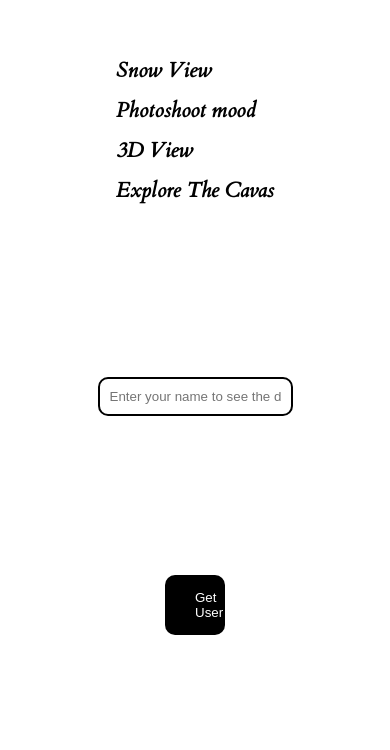
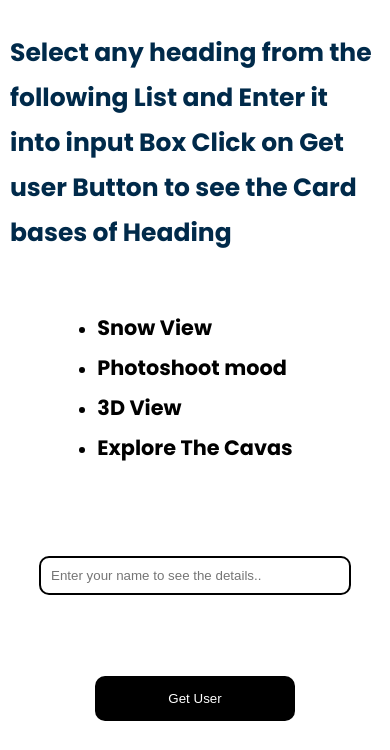
Before and after one commit to Daniyal-Aslam/Display-Cards-using-JS, a plain HTML site: page index.html in a window 390 px wide. Drawn offline with Linux system fonts and the light colour scheme.

Commit message:
Responsive Issue Resolve

```diff
--- a/index.html
+++ b/index.html
@@ -3,11 +3,11 @@
     <meta charset="UTF-8">
     <meta http-equiv="X-UA-Compatible" content="IE=edge">
     <meta name="viewport" content="width=device-width, initial-scale=1.0">
-    <title>Javascript classes</title>
+    <title>Conditional Rendering Based of the Card Heading</title>
     <link rel="stylesheet" href="style.css">
 </head>
 <body>
-
+<h1>Select any heading from the following List and Enter it into input Box Click on Get user Button to see the Card bases of Heading</h1>
 <ul>
     <li><h2 class="heading" >Snow View</h2></li>
     <li> <h2 class="heading" id="Photoshoot_mood">Photoshoot mood</h2></li>
--- a/style.css
+++ b/style.css
@@ -1,11 +1,13 @@
 
 @import url("https://fonts.googleapis.com/css?family=Cardo:400i|Rubik:400,700&display=swap");
+@import url('https://fonts.googleapis.com/css2?family=Poppins:wght@300;400;500;600;700&display=swap');
 :root {
   --d: 700ms;
   --e: cubic-bezier(0.19, 1, 0.22, 1);
   --font-sans: "Rubik", sans-serif;
   --font-serif: "Cardo", serif;
   font-family: "Cardo", serif ;
+
 }
 *{
     padding: 0;
@@ -13,14 +15,20 @@
     box-sizing: border-box;
 }
 li{
-    list-style-type: none;
     margin-bottom: 15px;
+    font-family: 'Poppins', sans-serif;
+}
+h1{
+    text-align: center;
+    line-height: 45px;
+    font-family: 'Poppins', sans-serif;
+    color: rgb(0, 42, 74);
 }
 /* INPUT STYLES BEGIN */
 #card-name{
 padding: 10px;
-width: 50%;
-margin:40px auto;
+width:50%;
+margin:20px auto;
 display: block;
 border-radius: 10px;
 border:2px solid #000
@@ -36,11 +44,24 @@ button[onclick="getUserinfo()"]{
     border: 0;
     display: block;
     margin: auto;
-    width: 10%;
+    width: 200px;
     cursor: pointer;
 }
 /* BUTTON STYLES END */
-
+@media screen and (max-width:768px) {
+    h1{
+        font-size: 25px;
+        padding: 0 10px;
+        text-align: left;
+    }
+    ul{
+        padding: 0;
+        margin: 0;
+    }
+    #card-name{
+        width: 80%;
+    }
+}
 /* CARDS DESIGN BEGIN */
 
 
```
